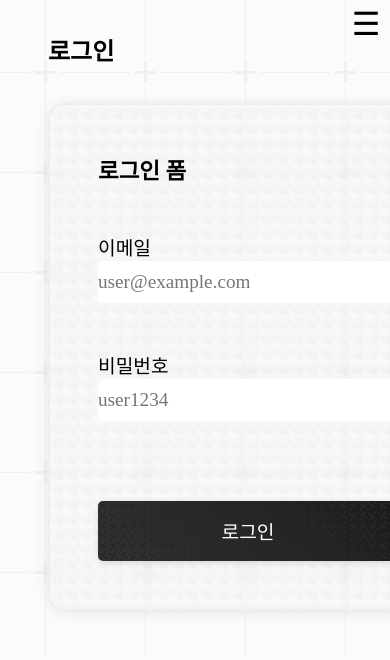
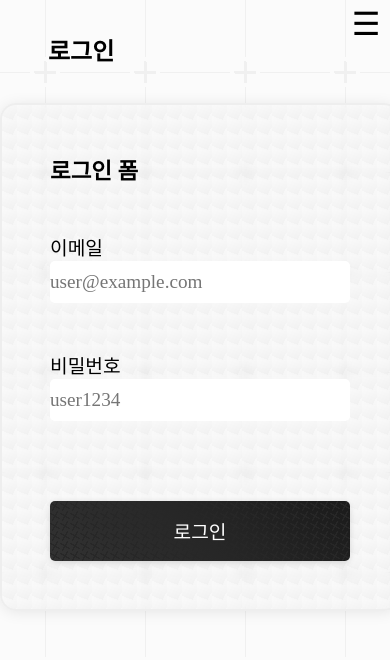
Before and after one commit to naruteride/AI-covid-19-tester, a Next.js app: page /sign/in in a window 390 px wide. Shown: the top 660 px of the page. Built offline with nearby package versions, Linux system fonts and the light colour scheme; no server answers; what @teachablemachine/image would draw is missing.

Commit message:
Update Sign.module.css

```diff
--- a/src/app/sign/[id]/Sign.module.css
+++ b/src/app/sign/[id]/Sign.module.css
@@ -66,7 +66,7 @@
 }
 
 @media (max-width: 1200px) {
-    .sign {
+    .sign>h1 {
         padding: 0 3rem;
     }
 }
```
